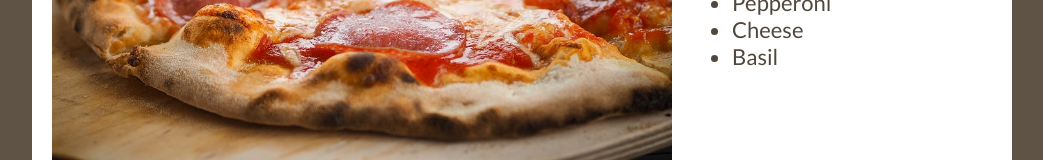
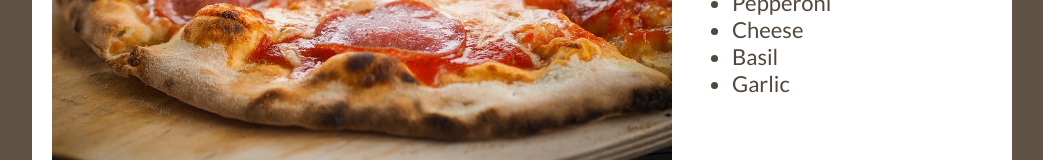
Before and after one commit to aabbatiello/Pizza, a plain HTML site: page index.html in a window 1280 px wide. Shown: the part 280-440 px from the top of the page, without its empty margins (118-1161 px from the left). Drawn offline with Linux system fonts and the light colour scheme; a web font is replaced by a local one.

Commit message:
Added toppings

```diff
--- a/index.html
+++ b/index.html
@@ -23,6 +23,7 @@
       <li>Pepperoni</li>
       <li>Cheese</li>
       <li>Basil</li>
+      <li>Garlic</li>
     </ul>
   </div>
 </div>
```
